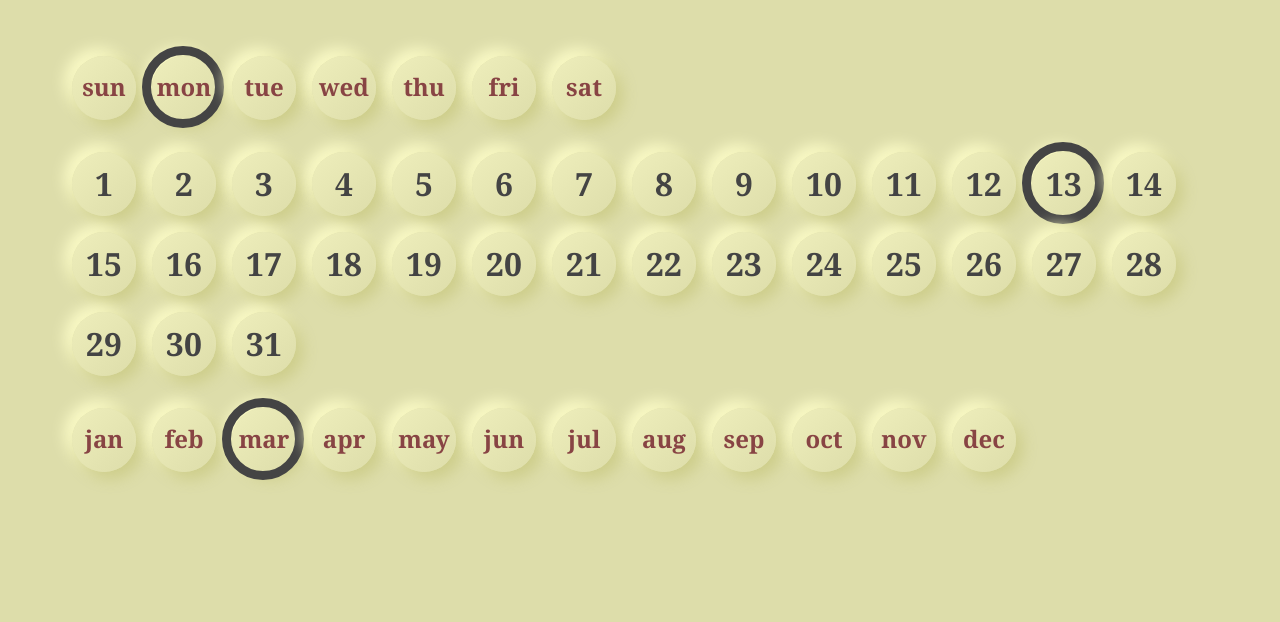
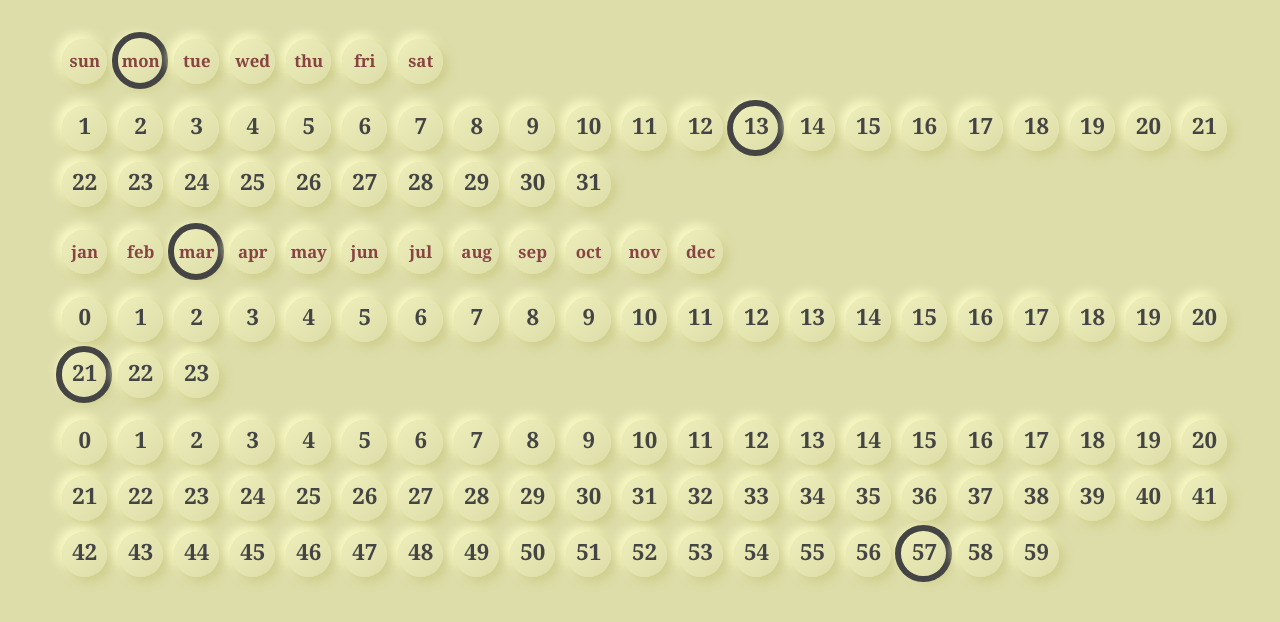
Before and after one commit to madrobby/plastic-clock, a plain HTML site: page index.html in a window 1280 px wide. Drawn offline with Linux system fonts and the light colour scheme.

Commit message:
Add time

```diff
--- a/index.html
+++ b/index.html
@@ -5,7 +5,7 @@
   <title>Calendar</title>
   <style>
     :root {
-      font: 2em/2em 'Georgia', serif;
+      font: 1.4em/1.4em 'Georgia', serif;
     }
     body {
       margin: 0;
@@ -23,6 +23,7 @@
       flex-wrap: wrap;
       gap: 0.5rem;
       list-style: none;
+      line-height: 1.8rem;
     }
     ul li {
       position: relative;
@@ -83,24 +84,32 @@
 <li>Nov</li>
 <li>Dec</li>
 </ul>
+<ul id="h"></ul>
+<ul id="u"></ul>
 </div>
 <script>
   ((t) => {
-    var p, n, f = false, d, q = t.querySelectorAll.bind(t);
-    d = [...Array(31).keys()].map(i => `<li>${i+1}</li>`).join('');
-    t.getElementById('d').innerHTML = d;
+    var p, n, f = false, q = t.querySelectorAll.bind(t);
+
+    function r(i,x,s){
+      t.getElementById(i).innerHTML =
+        [...Array(x).keys()].map(j => `<li>${j+s}</li>`).join('');;
+    }
+    r('d', 31, 1); r('h', 24, 0); r('u', 60, 0);
 
     (function u(){
-      n = ((x) => `${x.getDay()+1}-${x.getDate()}-${x.getMonth()+1}`)
-        (new Date());
-      if (n == p) return;
-      Array.from(q('li')).forEach(l => l.className = '');
+      n = ((x) => [x.getDay()+1,x.getDate(),x.getMonth()+1,x.getHours()+1,x.getMinutes()+1])(new Date());
 
-      var c = n.split("-");
-      ['w','d','m'].forEach((n,i) =>
-        q(`#${n} li:nth-child(${c[i]})`)[0].className = 'a');
+      if (!(n.join('/') == p)) {
+        p = n.join('/');
 
-      p = n;
+        Array.from(q('li')).forEach(l => l.className = '');
+
+        ['w','d','m','h','u'].forEach((y,i) =>
+          q(`#${y} li:nth-child(${n[i]})`)[0].className = 'a');
+
+      }
+
       setTimeout(() => {
         if(f) cancelAnimationFrame(f);
         f = requestAnimationFrame(u);
```
